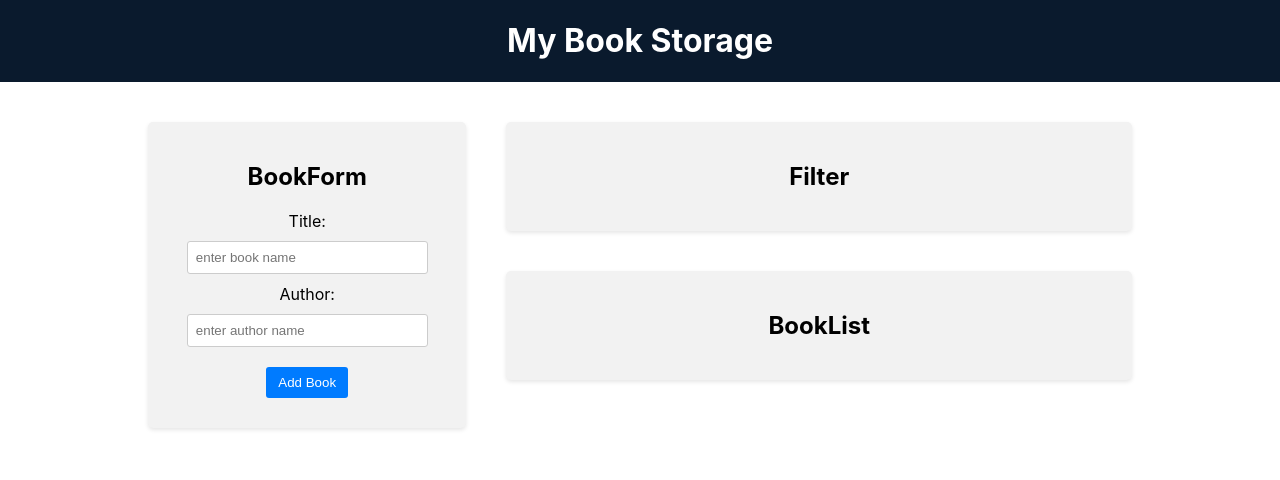
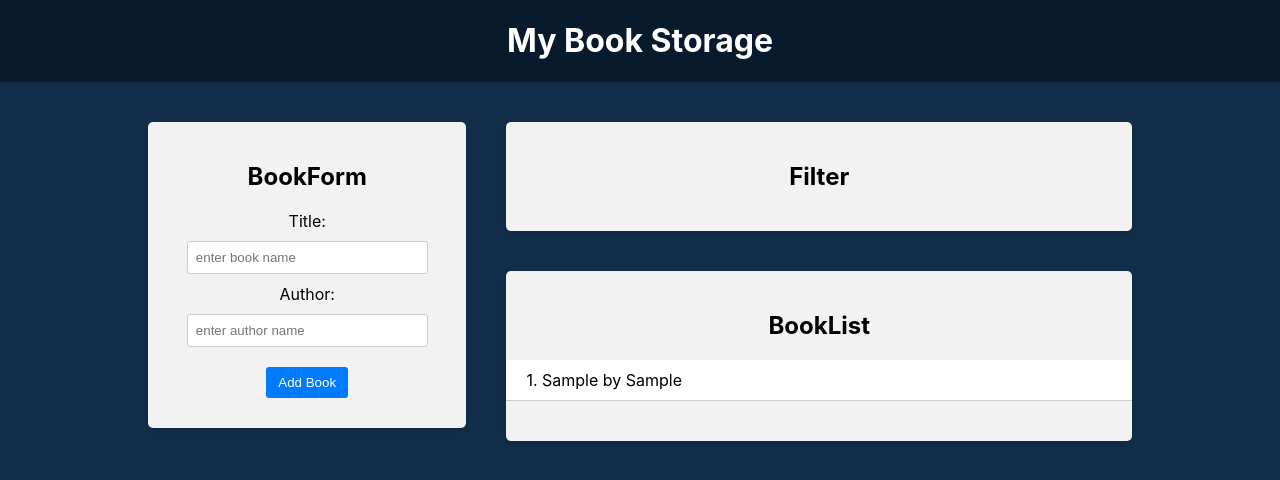
Before and after one commit to Blockchain-Country/store, a React (Create React App) app: page / in a window 1280 px wide. Both pictures are taken after typing "Sample", "Sample" into the empty fields and a click on the button "Add Book". Shown: the top 480 px of the page. Built offline with nearby package versions, Linux system fonts and the light colour scheme.

Commit message:
added display book in the list

```diff
--- a/src/App.js
+++ b/src/App.js
@@ -1,7 +1,7 @@
-import './App.css'
 import BookForm from './components/bookForm/BookForm'
 import Filter from './components/filter/Filter'
 import BookList from './components/bookList/BookList'
+import './App.css'
 
 function App() {
   return (
--- a/src/components/bookForm/BookForm.js
+++ b/src/components/bookForm/BookForm.js
@@ -10,12 +10,14 @@ const BookForm = () => {
 
   const handleSumbit = (e) => {
     e.preventDefault()
+    if (title && author) {
       dispatch(
         addBook({
           title,
           author,
         })
       )
+    }
 
     setTitle('')
     setAuthor('')
--- a/src/components/bookList/BookList.js
+++ b/src/components/bookList/BookList.js
@@ -1,9 +1,25 @@
+import { useSelector } from 'react-redux'
 import './BookList.css'
 
 const BookList = () => {
+  const books = useSelector((state) => state.books)
+
   return (
     <div className="app-block book-list">
       <h2>BookList</h2>
+      {books.length === 0 ? (
+        <p>There are no books in the list...</p>
+      ) : (
+        <ul>
+          {books.map((book, i) => (
+            <div key={i}>
+              <li className="book-info">
+                {++i}. {book.title} by {book.author}
+              </li>
+            </div>
+          ))}
+        </ul>
+      )}
     </div>
   )
 }
--- a/src/index.css
+++ b/src/index.css
@@ -5,6 +5,7 @@ body {
     sans-serif;
   -webkit-font-smoothing: antialiased;
   -moz-osx-font-smoothing: grayscale;
+  background-color: #112d49;
 }
 
 code {
```
Lines whose indentation alone changed are shown as unchanged.
